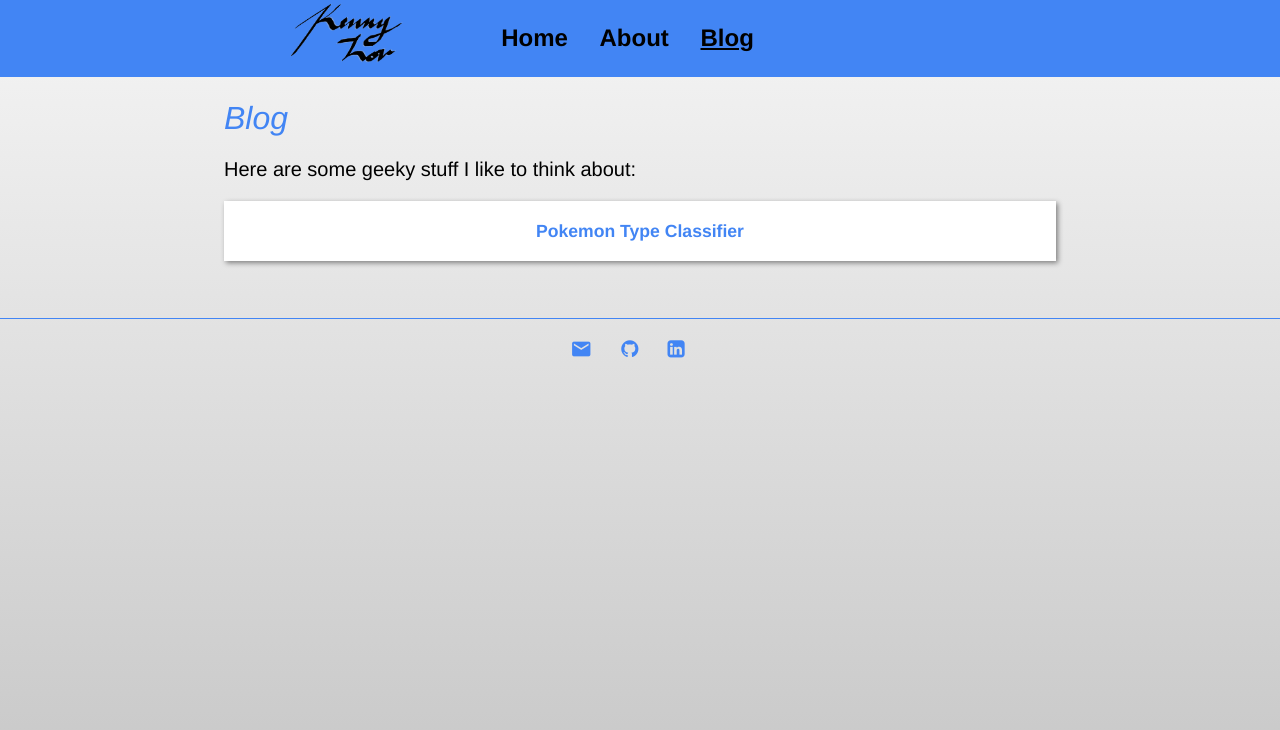
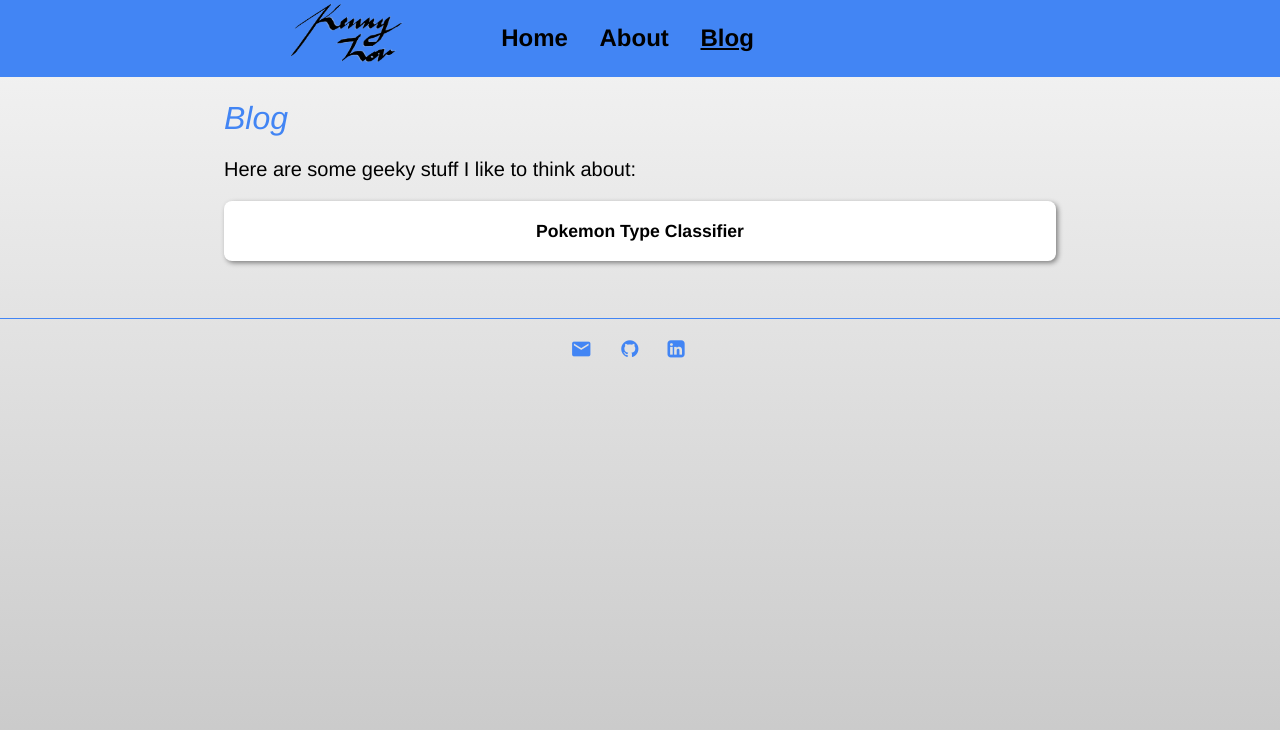
Before and after one commit to clfkenny/clfkenny.github.io, a Jekyll site: the page built from projects/index.md, in a window 1280 px wide. Shown: the top 730 px of the page. Built offline with Jekyll 4.4.1, drawn with Linux system fonts in a browser that asks for light colours.

Commit message:
Update projects_index.css

```diff
--- a/css/projects_index.css
+++ b/css/projects_index.css
@@ -14,14 +14,21 @@ div.item-card{
   text-align:center;
   transition: all 0.3s ease-in-out;
   overflow:hidden;
+  border-radius:8px;
 }
 
 div.item-card:hover{
   height: 95px;
   box-shadow:2px 2px 5px var(--main-accent-color);
+
 }
 
 div.item-card b{
+  color: black;
+  transition: all .3s ease-in-out;
+
+}
+div.item-card:hover b{
   color: var(--main-accent-color);
 }
 
```
